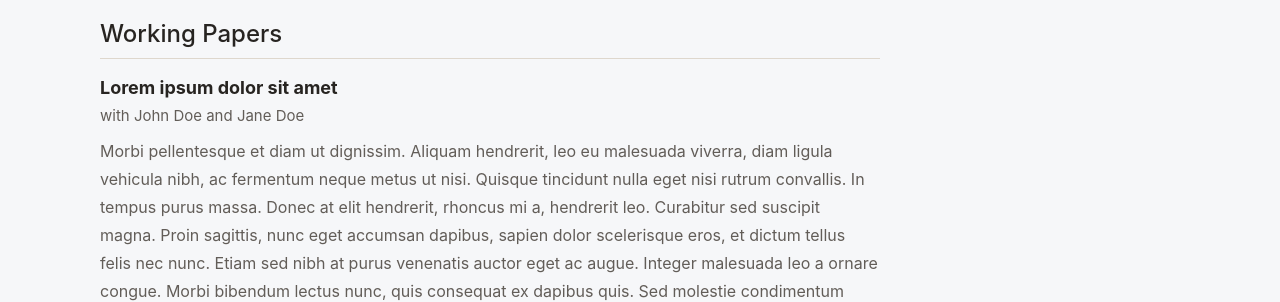
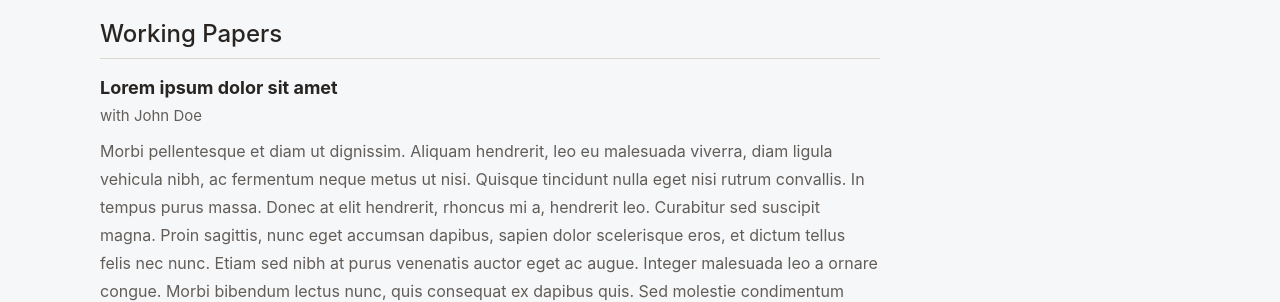
Before and after one commit to jeong-seho/jeong-seho.github.io, a Jekyll site: the page built from index.md, in a window 1280 px wide and 900 px high, scrolled down 723 px. Shown: the part 154-456 px from the top of the window. Built offline with Jekyll 4.4.1, drawn with Linux system fonts in a browser that asks for light colours; some web fonts are replaced.

Commit message:
Update index.md

```diff
--- a/index.md
+++ b/index.md
@@ -79,7 +79,7 @@ permalink: /
         </div>
 
         <div class="paper-authors">
-            with John Doe and Jane Doe
+            with John Doe
         </div>
 
         <p class="paper-abstract">
```
